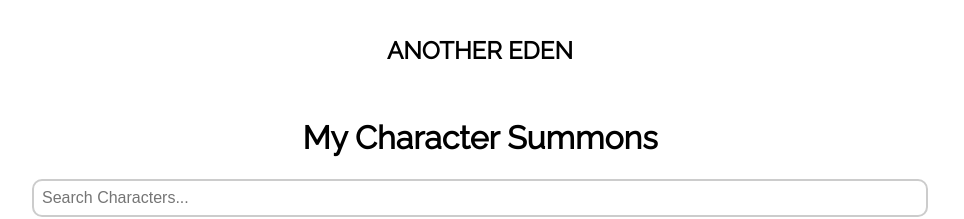
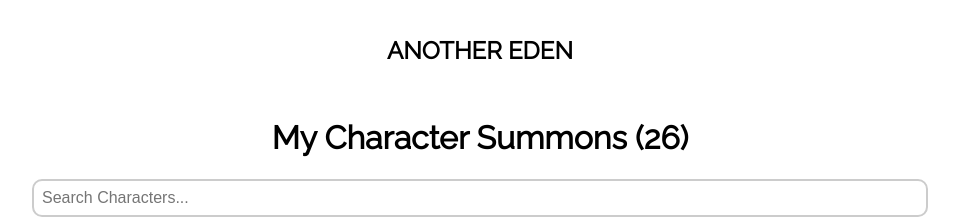
Before and after one commit to dtwelve89/anothereden, a React (Create React App) app: page / in a window 1280 px wide. Shown: the top 219 px of the page, without its empty margins (160-1124 px from the left). Built offline with nearby package versions, Linux system fonts and the light colour scheme; the HTML template or start-up script is replaced by a standard one.

Commit message:
Added array count

```diff
--- a/src/components/layout/CharacterItem.css
+++ b/src/components/layout/CharacterItem.css
@@ -1,5 +1,5 @@
 .item {
-  height: 600px;
+  height: 420px;
   width: 100%;
   margin: auto;
   border: 1px solid black;
@@ -7,7 +7,7 @@
 }
 
 .item img {
-  height: 90%;
+  height: 85%;
   width: 100%;
   object-fit: cover;
 }
--- a/src/components/pages/Home.js
+++ b/src/components/pages/Home.js
@@ -23,7 +23,10 @@
   return (
     <div className='container'>
       <Navbar />
-      <h1 className='text-center'>My Character Summons</h1>
+      <h1 className='text-center'>
+        My Character Summons (
+        {filtered === null ? characters.length : filtered.length})
+      </h1>
       <Search filterCharacters={filterCharacters} resetFilter={resetFilter} />
       {filtered === null ? (
         <Gallery characters={characters} />
```
